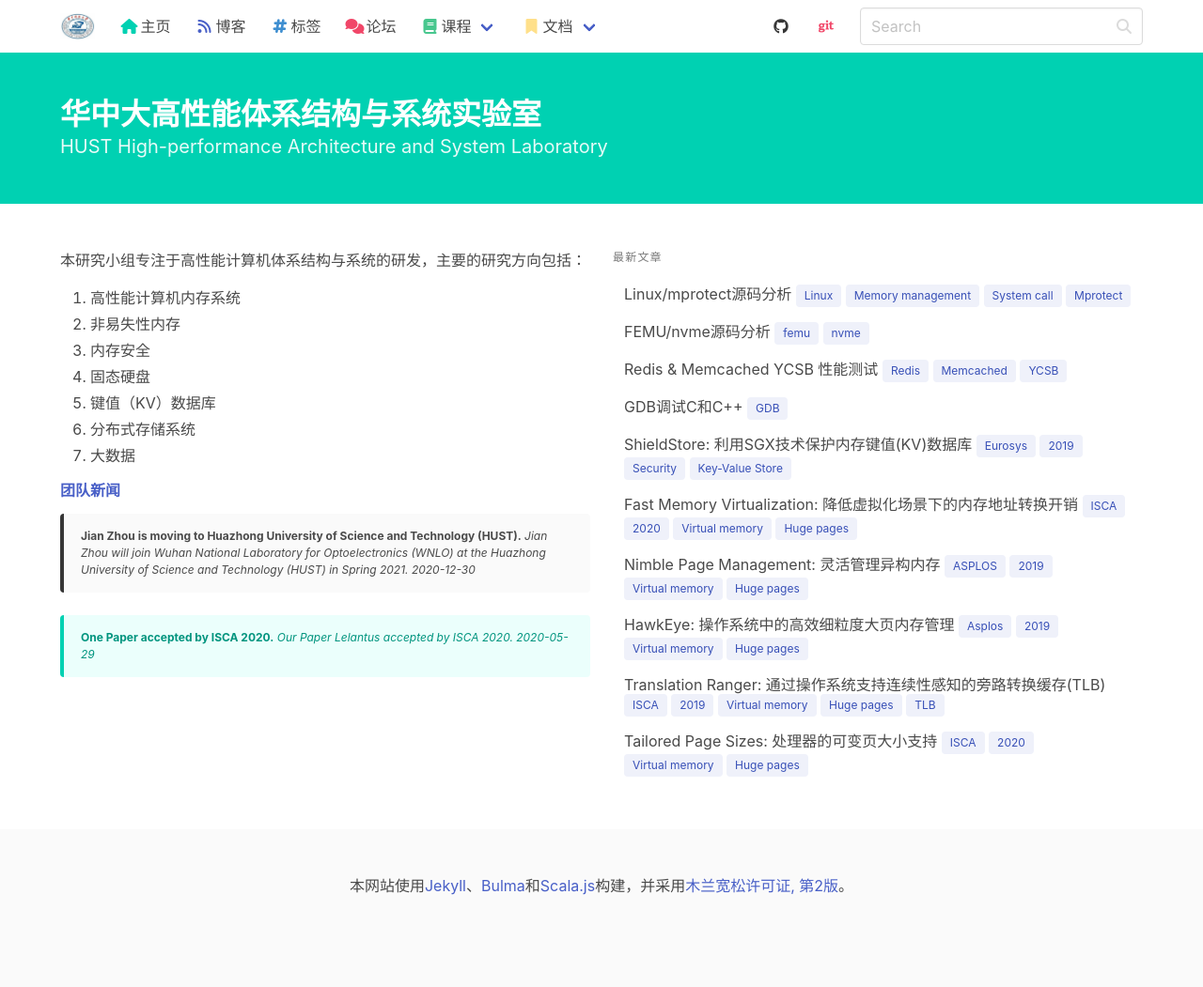
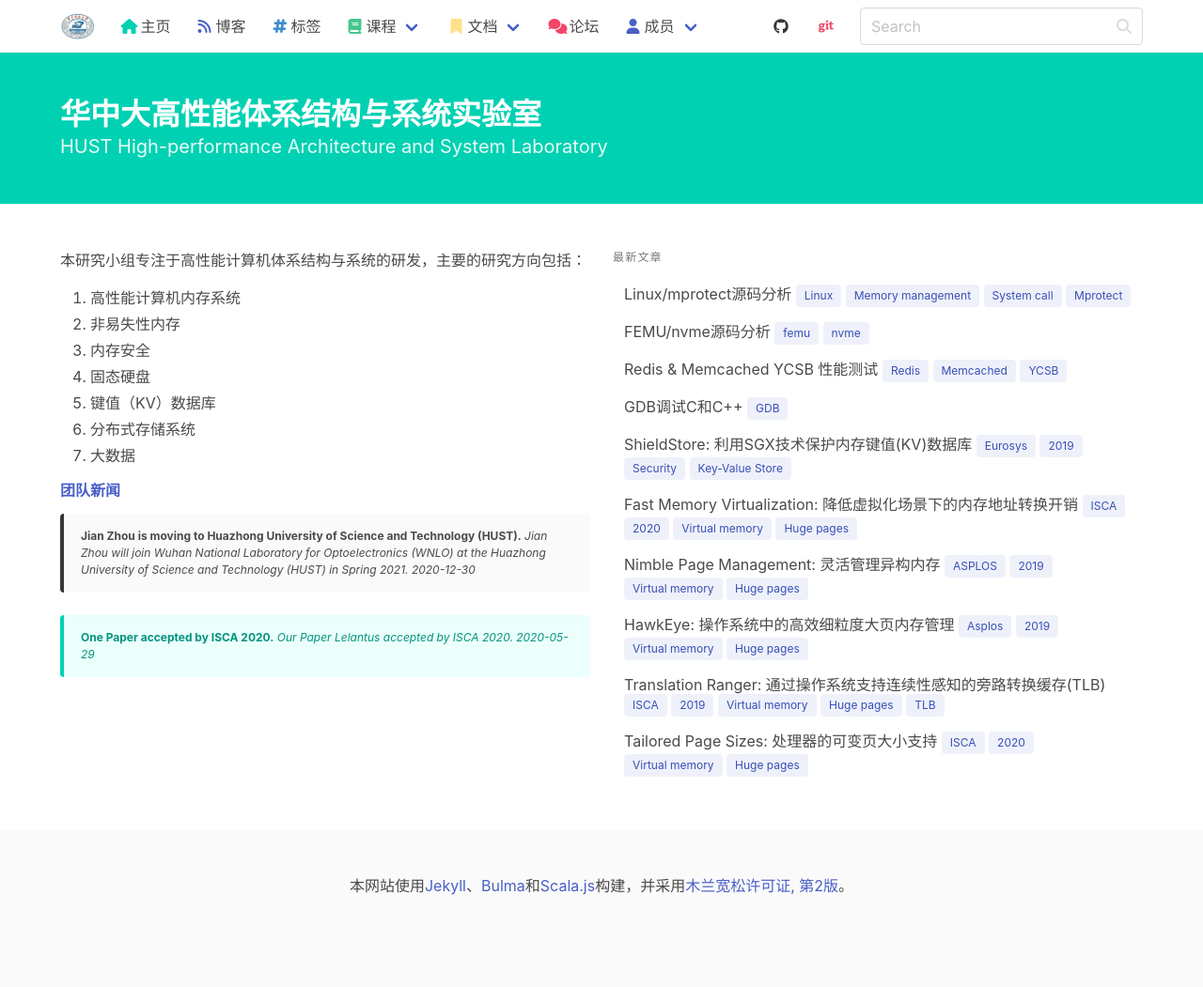
Before and after one commit to haslaboratory/haslaboratory.github.io, a Jekyll site: the page built from pages/index.md, in a window 1280 px wide. Shown: the whole page at 94% size. Built offline with Jekyll 4.4.1, drawn with Linux system fonts in a browser that asks for light colours; nearby versions of some CDN libraries; library files that are not in the unit come from our copies.

Commit message:
pages/join.md

```diff
--- a/_includes/bulma_navbar.html
+++ b/_includes/bulma_navbar.html
@@ -36,13 +36,6 @@
                         <i class="fas fa-hashtag"></i>
                     </span>
                     <span>标签</span>
-                </a>
-
-                <a class="navbar-item" href="https://e.gitee.com/haslab/issues/list">
-                    <span class="icon has-text-danger">
-                        <i class="fas fa-comments"></i>
-                    </span>
-                    <span>论坛</span>
                 </a>
 
                 <div class="navbar-item has-dropdown is-hoverable">
@@ -99,8 +92,39 @@
                             实验室可用计算存储资源
                         </a>
                     </div>
+                </div>
+
+                <a class="navbar-item" href="https://e.gitee.com/haslab/issues/list">
+                    <span class="icon has-text-danger">
+                        <i class="fas fa-comments"></i>
+                    </span>
+                    <span>论坛</span>
+                </a>
+
+                <div class="navbar-item has-dropdown is-hoverable">
+                    <a class="navbar-link">
+                        <span class="icon has-text-link">
+                            <i class="far fa-user"></i>
+                        </span>
+                        <span>成员</span>
+                    </a>
+
+                    <div class="navbar-dropdown">
+                        <a class="navbar-item" href="/members/">
+                            <span class="icon has-text-warning">
+                                <i class="fas fa-user"></i>
+                            </span>
+                            <span>在研人员</span>
+                        </a>
+
+                        <a class="navbar-item" href="/join.html">
+                            <span class="icon has-text-danger">
+                                <i class="fas fa-user-plus"></i>
+                            </span>
+                            <span>加入我们</span>
+                        </a>
                     </div>
-
+                </div>
             </div>
 
             <div class="navbar-end">
```
Also changed, not shown: pages/join.md (added, +9 -0 lines).
